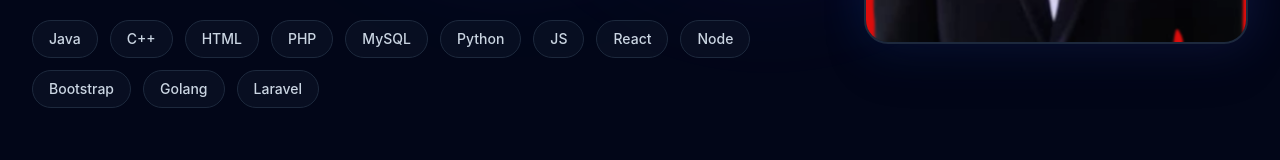
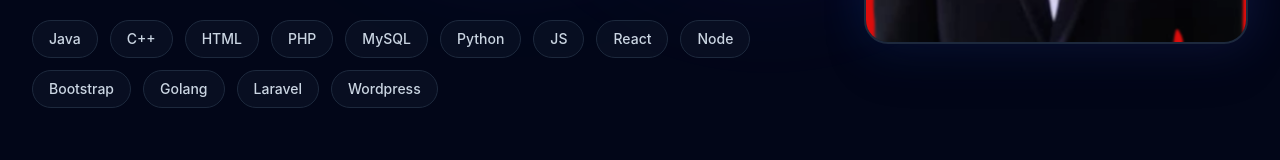
Before and after one commit to gadingislami12/Myself, a React (Vite) app: page / in a window 1280 px wide. Shown: the part 632-792 px from the top of the page. Built offline with nearby package versions, Linux system fonts and the light colour scheme.

Commit message:
initial commit

```diff
--- a/src/components/Hero.jsx
+++ b/src/components/Hero.jsx
@@ -5,7 +5,7 @@
 
 const Hero = () => {
   const techStack = [
-    'Java', 'C++', 'HTML', 'PHP', 'MySQL', 'Python', 'JS', 'React', 'Node', 'Bootstrap', 'Golang', 'Laravel'
+    'Java', 'C++', 'HTML', 'PHP', 'MySQL', 'Python', 'JS', 'React', 'Node', 'Bootstrap', 'Golang', 'Laravel', 'Wordpress'
   ];
 
   const resumeLink = "https://drive.google.com/drive/folders/12DNuR1ZPNV3XbPAgd0H7NXqYbA7dz0v3?usp=drive_link";
```
